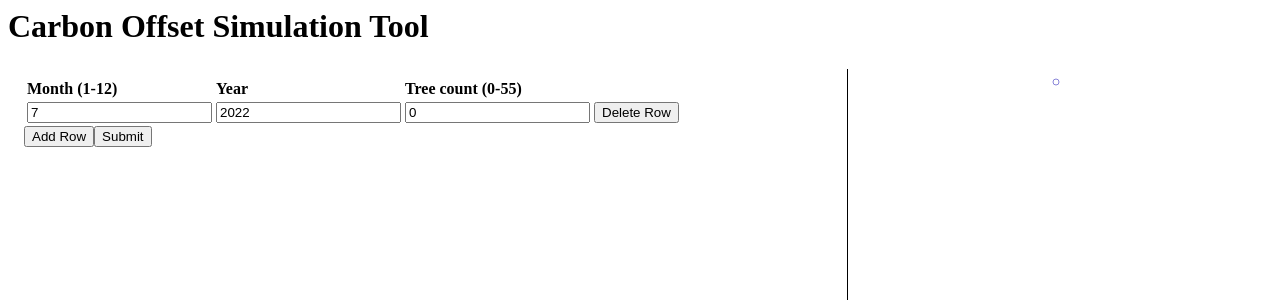
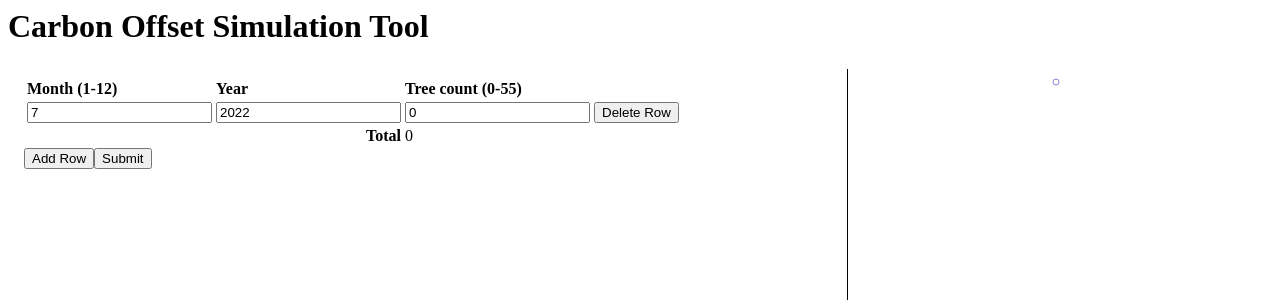
Before and after one commit to barnabycollins/S2Z-Challenge, a React (Vite) app: page / in a window 1280 px wide. Shown: the top 300 px of the page. Built offline with nearby package versions, Linux system fonts and the light colour scheme.

Commit message:
Add total trees to table

```diff
--- a/src/App.scss
+++ b/src/App.scss
@@ -33,6 +33,9 @@
           th {
             text-align: left;
           }
+          #totalTitle {
+            text-align: right;
+          }
         }
       }
     }
--- a/src/App.tsx
+++ b/src/App.tsx
@@ -8,7 +8,8 @@ import './App.scss';
 interface AppProps {};
 interface AppState {
   offsetPlan: OffsetPlanEntry[],
-  yearsOverMaxTrees: string[]
+  yearsOverMaxTrees: string[],
+  totalTrees: number
 };
 
 class App extends React.Component<AppProps, AppState> {
@@ -16,16 +17,19 @@ class App extends React.Component<AppProps, AppState> {
     super(props);
     this.state = {
       yearsOverMaxTrees: [],
-      offsetPlan: []
+      offsetPlan: [],
+      totalTrees: 0
     };
   }
 
   updatePlan(newPlan: OffsetPlanEntry[]) {
     let yearlyTrees: {[year: string]: number} = {};
+    let totalTrees = 0;
 
     newPlan.forEach((entry) => {
+      totalTrees += entry.trees;
+
       const year = entry.date.year;
-
       yearlyTrees[year] = year in yearlyTrees ? yearlyTrees[year] + entry.trees : entry.trees;
     });
 
@@ -34,7 +38,8 @@ class App extends React.Component<AppProps, AppState> {
     this.setState({
       ...this.state,
       yearsOverMaxTrees: yearsOverMaxTrees,
-      offsetPlan: newPlan
+      offsetPlan: newPlan,
+      totalTrees: totalTrees
     });
   }
 
@@ -57,7 +62,7 @@ class App extends React.Component<AppProps, AppState> {
       <div id="app">
         <AppHeader></AppHeader>
         {treeQuantityWarning}
-        <AppBody updatePlan={this.updatePlan.bind(this)}></AppBody>
+        <AppBody updatePlan={this.updatePlan.bind(this)} totalTrees={this.state.totalTrees}></AppBody>
       </div>
     );
   }
@@ -74,14 +79,15 @@ class AppHeader extends React.Component {
 }
 
 interface AppBodyProps {
-  updatePlan(newPlan: OffsetPlanEntry[]): void
+  updatePlan(newPlan: OffsetPlanEntry[]): void,
+  totalTrees: number
 };
 
-class AppBody extends React.Component<AppBodyProps, {}> {
+class AppBody extends React.Component<AppBodyProps> {
   render() {
     return (
       <div id="main">
-        <LeftPanel updatePlan={this.props.updatePlan}></LeftPanel>
+        <LeftPanel updatePlan={this.props.updatePlan} totalTrees={this.props.totalTrees}></LeftPanel>
         <RightPanel></RightPanel>
       </div>
     );
--- a/src/LeftPanel.tsx
+++ b/src/LeftPanel.tsx
@@ -3,14 +3,15 @@ import { OffsetPlanEntry } from './constructs';
 import { OffsetPlanForm } from './OffsetPlanForm';
 
 interface LeftPanelProps {
-  updatePlan(newPlan: OffsetPlanEntry[]): void
+  updatePlan(newPlan: OffsetPlanEntry[]): void,
+  totalTrees: number
 };
 
 export default class LeftPanel extends React.Component<LeftPanelProps, {}> {
   render() {
     return (
       <div id="leftPanel">
-        <OffsetPlanForm updatePlan={this.props.updatePlan}></OffsetPlanForm>
+        <OffsetPlanForm updatePlan={this.props.updatePlan} totalTrees={this.props.totalTrees}></OffsetPlanForm>
       </div>
     );
   }
--- a/src/OffsetPlanForm.tsx
+++ b/src/OffsetPlanForm.tsx
@@ -3,7 +3,8 @@ import { useFieldArray, useForm } from "react-hook-form";
 import { OffsetPlanEntry } from "./constructs";
 
 interface OffsetPlanFormProps {
-  updatePlan(newPlan: OffsetPlanEntry[]): void
+  updatePlan(newPlan: OffsetPlanEntry[]): void,
+  totalTrees: number
 };
 
 interface FormEntryType {
@@ -68,6 +69,9 @@ export function OffsetPlanForm(props: OffsetPlanFormProps) {
               </tr>
             );
           })}
+          <tr>
+            <th colSpan={2} id="totalTitle">Total</th><td>{props.totalTrees}</td>
+          </tr>
           </tbody>
         </table>
 
```
